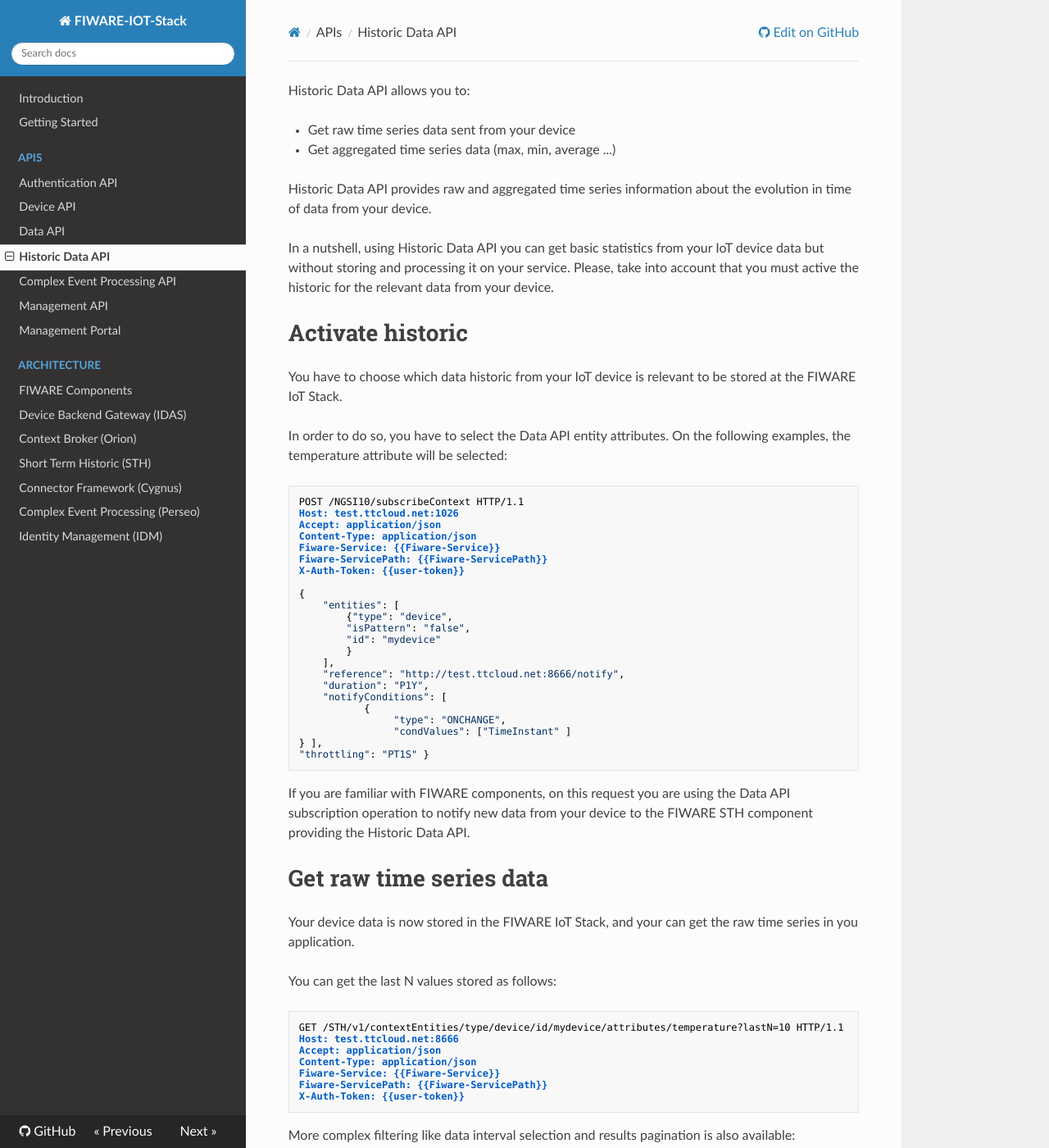
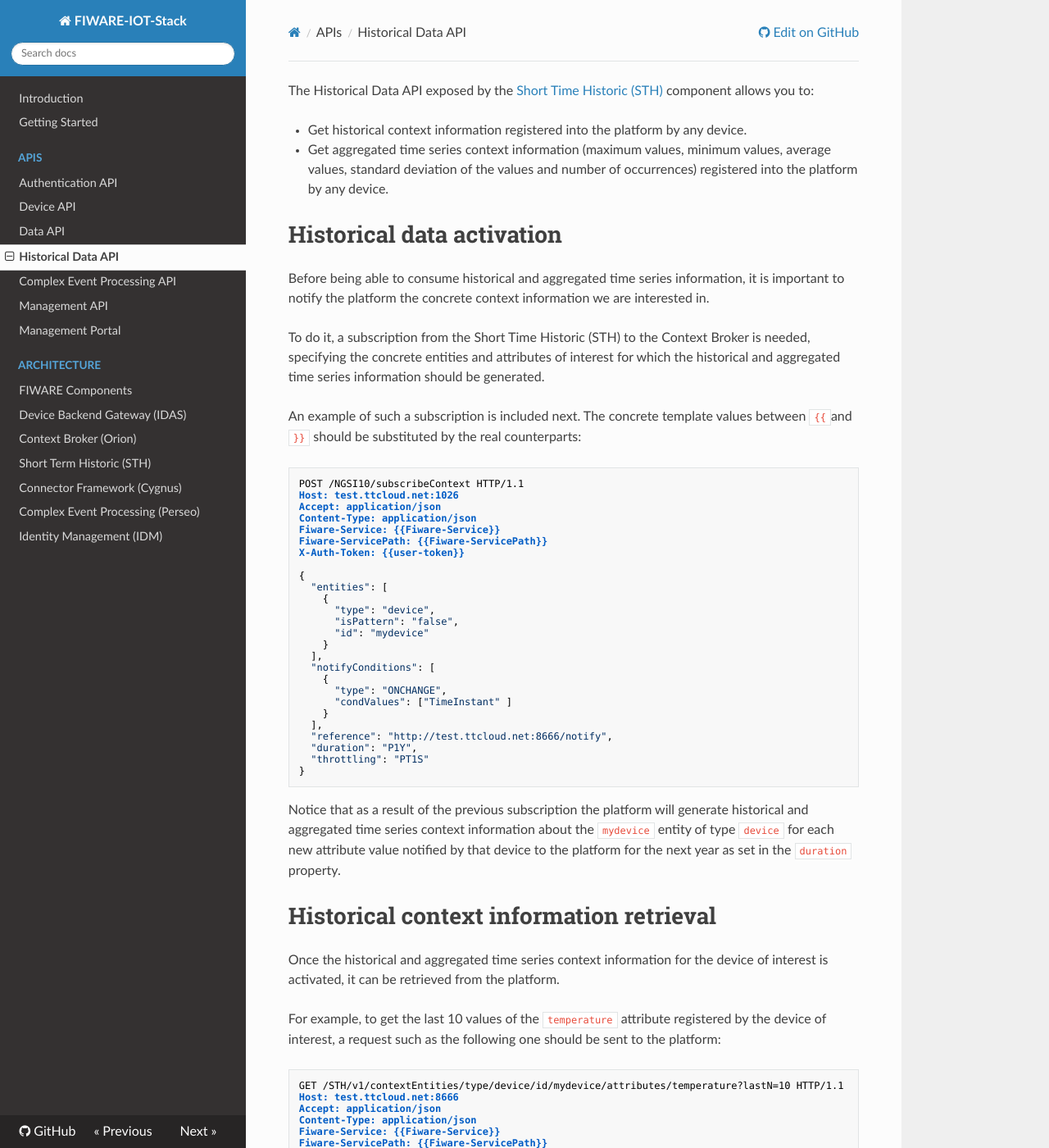
Before and after one commit to telefonicaid/thinking-cities, an MkDocs documentation site: the page built from docs/historicdata_api.md, in a window 1280 px wide and 1400 px high. Shown: the whole window at 82% size. Built offline with MkDocs 1.6.1, drawn with Linux system fonts in a browser that asks for light colours; nearby versions of some CDN libraries; old or Windows-style settings are respelled for this version of MkDocs; some of the changed text lies outside the part shown.

Commit message:
Fixing the Historical Data API and STH documentation

````diff
--- a/docs/historicdata_api.md
+++ b/docs/historicdata_api.md
@@ -1,18 +1,15 @@
-Historic Data API allows you to:
+The Historical Data API exposed by the [Short Time Historic (STH)](https://github.com/telefonicaid/fiware-sth-comet) component allows you to:
 
-- Get raw time series data sent from your device
-- Get aggregated time series data (max, min, average ...)
+- Get historical context information registered into the platform by any device.
+- Get aggregated time series context information (maximum values, minimum values, average values, standard deviation of the values and number of occurrences) registered into the platform by any device.
 
-Historic Data API provides raw and aggregated time series information about the evolution in time of data from your device.
+# Historical data activation
 
-In a nutshell, using Historic Data API you can get basic statistics from your IoT device data but without storing and processing it on your service. Please, take into account that you must active the historic for the relevant data from your device.
+Before being able to consume historical and aggregated time series information, it is important to notify the platform the concrete context information we are interested in.
 
-# Activate historic
+To do it, a subscription from the Short Time Historic (STH) to the Context Broker is needed, specifying the concrete entities and attributes of interest for which the historical and aggregated time series information should be generated.
 
-You have to choose which data historic from your IoT device is relevant to be stored at the FIWARE IoT Stack.
-
-In order to do so, you have to select the Data API entity attributes.  On the following examples, the temperature attribute will be selected:
-
+An example of such a subscription is included next. The concrete template values between `{{`and `}}` should be substituted by the real counterparts:
 ```
 POST /NGSI10/subscribeContext HTTP/1.1
 Host: test.ttcloud.net:1026
@@ -23,30 +20,31 @@
 X-Auth-Token: {{user-token}}
 
 {
-    "entities": [
-        {"type": "device",
-        "isPattern": "false",
-        "id": "mydevice"
-        }
-    ],
-    "reference": "http://test.ttcloud.net:8666/notify",
-    "duration": "P1Y",
-    "notifyConditions": [
-           {
-                "type": "ONCHANGE",
-                "condValues": ["TimeInstant" ]
-} ],
-"throttling": "PT1S" }
+  "entities": [
+    {
+      "type": "device",
+      "isPattern": "false",
+      "id": "mydevice"
+    }
+  ],
+  "notifyConditions": [
+    {
+      "type": "ONCHANGE",
+      "condValues": ["TimeInstant" ]
+    }
+  ],
+  "reference": "http://test.ttcloud.net:8666/notify",
+  "duration": "P1Y",
+  "throttling": "PT1S"
+}
 ```
+Notice that as a result of the previous subscription the platform will generate historical and aggregated time series context information about the `mydevice` entity of type `device` for each new attribute value notified by that device to the platform for the next year as set in the `duration` property.
 
-If you are familiar with FIWARE components, on this request you are using the Data API subscription operation to notify new data from your device to the FIWARE STH component providing the Historic Data API.
+# Historical context information retrieval
 
-# Get raw time series data
+Once the historical and aggregated time series context information for the device of interest is activated, it can be retrieved from the platform.
 
-Your device data is now stored in the FIWARE IoT Stack, and your can get the raw time series in you application.
-
-You can get the last N values stored as follows:
-
+For example, to get the last 10 values of the  `temperature` attribute registered by the device of interest, a request such as the following one should be sent to the platform:
 ```
 GET /STH/v1/contextEntities/type/device/id/mydevice/attributes/temperature?lastN=10 HTTP/1.1
 Host: test.ttcloud.net:8666
@@ -56,9 +54,9 @@
 Fiware-ServicePath: {{Fiware-ServicePath}}
 X-Auth-Token: {{user-token}}
 ```
+Obviously, the `temperature` attribute could be changed by any other attribute for which the device of interest is registering values into the platform.
 
-More complex filtering like data interval selection and results pagination is also available:
-
+The Historical Data API also supports pagination by means of the `hLimit`and `hOffset` query parameters. For example, to get the first 3 temperature values from the specified date, a request such as the following should be sent to the platform:
 ```
 GET /STH/v1/contextEntities/type/device/id/mydevice/attributes/temperature?hLimit=3&hOffset=0&dateFrom=2014-02-14T00:00:00.00
 Host: test.ttcloud.net:8666
@@ -68,9 +66,7 @@
 Fiware-ServicePath: {{Fiware-ServicePath}}
 X-Auth-Token: {{user-token}}
 ```
-
-You will get a list with the requested attribute values and its associated timestamps:
-
+As a result of the previous requests, a set of attribute values including their associated timestamps (this is, the concrete date and time when they were registered into the platform) will be returned, such as the following one:
 ```
 HTTP 200 OK
 Content-Type : application/json
@@ -111,15 +107,13 @@
 }
 
 ```
+Please, take into account that currently the Historical Data API only makes it possible to get historical context information associated to one concrete attribute (i.e. temperature, hummidity, etc.) per request.
 
-Please, take into account that you will be able to get one attribute (i.e. temperature, hummidity ...) per request.
+# Aggregated time series context information retrieval
 
-# Get aggregated time series data
+Apart from exposing historical context information, the Historical Data API also exposes aggregated time series context information about the entities and attributes of interest.
 
-Sometimes, the amount of stored data may be huge and it is not efficient to get the whole dataset in order to calculate basic statistics like average value.
-
-You can get aggregated data to calculate this basic statistics as follows:
-
+This aggregated time series context information makes it possible, for example, to get the maximum temperature values registered into the platform by certain device during certain period of time and grouped by certain time or resolution, such as in the next request:
 ```
 GET /STH/v1/contextEntities/type/device/id/mydevice/attributes/temperature?aggrMethod=sum&aggrPeriod=second&dateFrom=2015-02-22T00:00:00.000Z&dateTo=2015-02-22T23:00:00.000Z
 Host: test.ttcloud.net:8666
@@ -130,58 +124,66 @@
 X-Auth-Token: {{user-token}}
 ```
 
-As aggrMethog you can specify the following values that let you calculate:
+Currently, the Historical Data API supports the next  `aggrMethod` query parameter values:
 
-- max: maximum value
-- min: minimum value
-- sum: sum of all the samples
-- sum2: sum of the square value of all the samples.
+1. For numeric attribute values:
+    - `max`: maximum value.
+    - `min`: minimum value.
+    - `sum`: sum of all the samples.
+    - `sum2`: sum of the square value of all the samples.
+2. For textual attribute values:
+    - `occur`: number of occurrences.
 
-Combining the information provided by these aggregated methods with the number of samples you will also get on the response, it is possible to calculate basic statistics such as the average value, the variance as well as the standard deviation.
+On the other hand, the supported values for the `aggrPeriod` query parameter (which makes it possible to set the time by which the context information should be grouped) are: `second`, `minute`, `hour`, `day` and `month`.
 
-You will get the aggregated data value and the number of samples on the response:
-
+A typical response to an aggregated time series context information request such as the previous one is the following:
 ```
 HTTP 200 OK
 Content-Type : application/json
 
 {
-    "contextResponses": [
-        {
-            "contextElement": {
-                "attributes": [
-                    {
-                        "name": "temperature",
-                        "values": [
-                            {
-                                "_id": {
-                                    "origin": "2015-02-18T02:46:00.000Z",
-                                    "range": "minute",
-                                    "resolution": "second"
-                                },
-                                "points": [
-                                    {
-                                        "offset": 0,
-                                        "samples": 123,
-                                        "sum": 34.59
-                                    }
-                                ]
-                            }
-                        ]
-                    }
-                ],
-                "id": "entityId",
-                "isPattern": false
-            },
-            "statusCode": {
-                "code": "200",
-                "reasonPhrase": "OK"
-            }
-        }
-    ]
+  "contextResponses": [
+    {
+      "contextElement": {
+        "attributes": [
+          {
+            "name": "temperature",
+            "values": [
+              {
+                "_id": {
+                  "origin": "2015-02-18T02:46:00.000Z",
+                  "resolution": "second"
+                },
+                "points": [
+                  {
+                    "offset": 0,
+                    "samples": 123,
+                    "sum": 34.59
+                  },
+                  {
+                    "offset": 11,
+                    "samples": 34,
+                    "sum": 28.38
+                  }
+                ]
+              }
+            ]
+          }
+        ],
+        "id": "mydevice",
+        "isPattern": false,
+        "type": "device"
+      },
+      "statusCode": {
+        "code": "200",
+        "reasonPhrase": "OK"
+      }
+    }
+  ]
 }
 ```
+As you can see, the response includes an `origin` of time from which the `offset`s returned are referenced for the `resolution` or aggregation period requested.
 
 # In more detail ...
 
-You can get more information about the FIWARE component providing this functionalty, reference API documentation and source code at [Short Term Historic (IDM)](sth.md)
+You can get more information about the FIWARE component providing this functionality, reference API documentation and source code at the [Short Term Historic (STH)](sth.md) component section.
--- a/docs/quickguide.md
+++ b/docs/quickguide.md
@@ -295,12 +295,11 @@
 
 More info: [Data API guide](data_api.md)
 
-**Historic Data API**
+**Historical Data API**
 
-Historic data is accessible using the Short Term historic API.
+Historical data is accessible using the Short Term historic API.
 
-
-**RAW data query example**
+***RAW data query example***
 
 <p>
 <table cellpadding="10", border="1" >
@@ -320,7 +319,7 @@
 </p>
 
 
-**Aggregated data (sum, hourly) query example**
+***Aggregated data (sum, hourly) query example***
 
 <p>
 <table cellpadding="10", border="1" >
--- a/mkdocs.yml
+++ b/mkdocs.yml
@@ -14,7 +14,7 @@
     - 'Authentication API': 'authentication_api.md'
     - 'Device API': 'device_api.md'
     - 'Data API': 'data_api.md'
-    - 'Historic Data API': 'historicdata_api.md'
+    - 'Historical Data API': 'historicdata_api.md'
     - 'Complex Event Processing API': 'cep_api.md'
     - 'Management API': 'management_api.md'
   - 'Management Portal': 'portal.md'
````
Also changed, not shown: docs/index.md (+1 -1 lines), docs/sth.md (+5 -2 lines).
